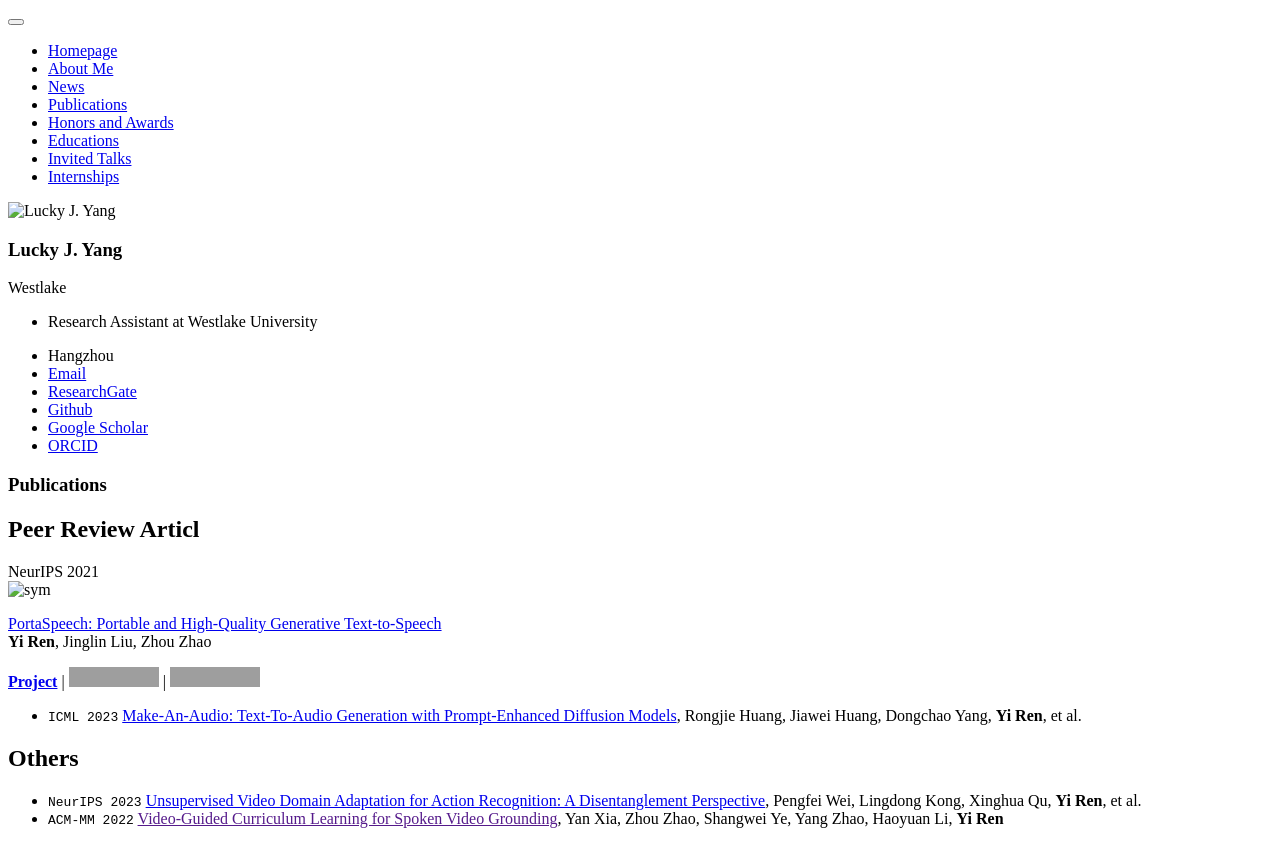
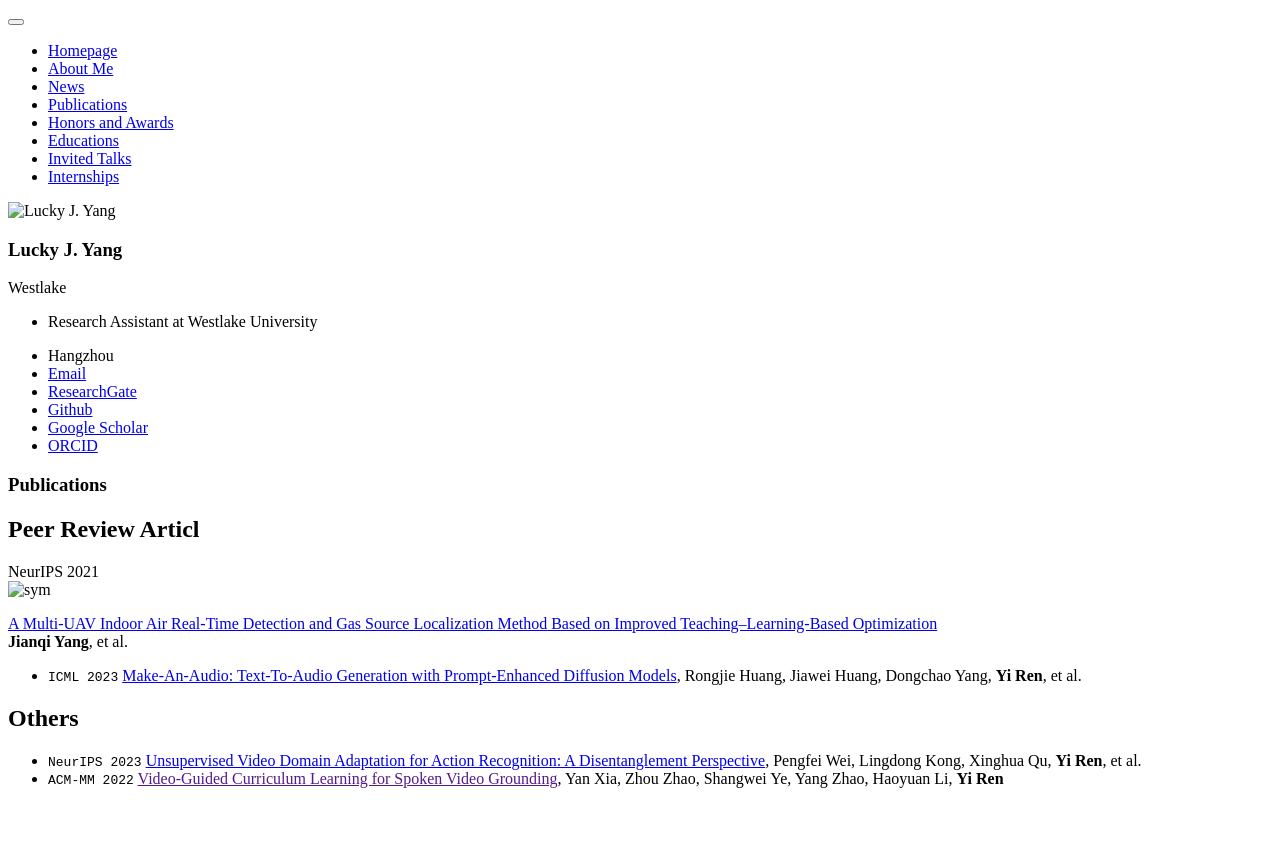
Before and after one commit to thinkswhat/thinkswhat.github.io, a Jekyll site: the page built from _pages/includes/pub.md, in a window 1280 px wide. Shown: the top 867 px of the page. Built offline with Jekyll 4.4.1, drawn with Linux system fonts in a browser that asks for light colours; our own code applies the rules of GitHub Pages for plain Markdown files; grey boxes are pictures that could not be loaded.

Commit message:
Update pub.md

```diff
--- a/_pages/includes/pub.md
+++ b/_pages/includes/pub.md
@@ -4,10 +4,9 @@
 <div class='paper-box'><div class='paper-box-image'><div><div class="badge">NeurIPS 2021</div><img src='images/UAV.jpg' alt="sym" width="100%"></div></div>
 <div class='paper-box-text' markdown="1">
 
-[PortaSpeech: Portable and High-Quality Generative Text-to-Speech](https://arxiv.org/abs/2109.15166) \\
-**Yi Ren**, Jinglin Liu, Zhou Zhao
+[A Multi-UAV Indoor Air Real-Time Detection and Gas Source Localization Method Based on Improved Teaching–Learning-Based Optimization](https://linkinghub.elsevier.com/retrieve/pii/S135223102300626X) \\
+**Jianqi Yang**, et al.
 
-[**Project**](https://portaspeech.github.io/) \| [![](https://img.shields.io/github/stars/NATSpeech/NATSpeech?style=social&label=Code+Stars)](https://github.com/NATSpeech/NATSpeech) \| [![Hugging Face](https://img.shields.io/badge/%F0%9F%A4%97%20Hugging%20Face-blue?label=Demo)](https://huggingface.co/spaces/NATSpeech/PortaSpeech)
 </div>
 </div>
 
```
